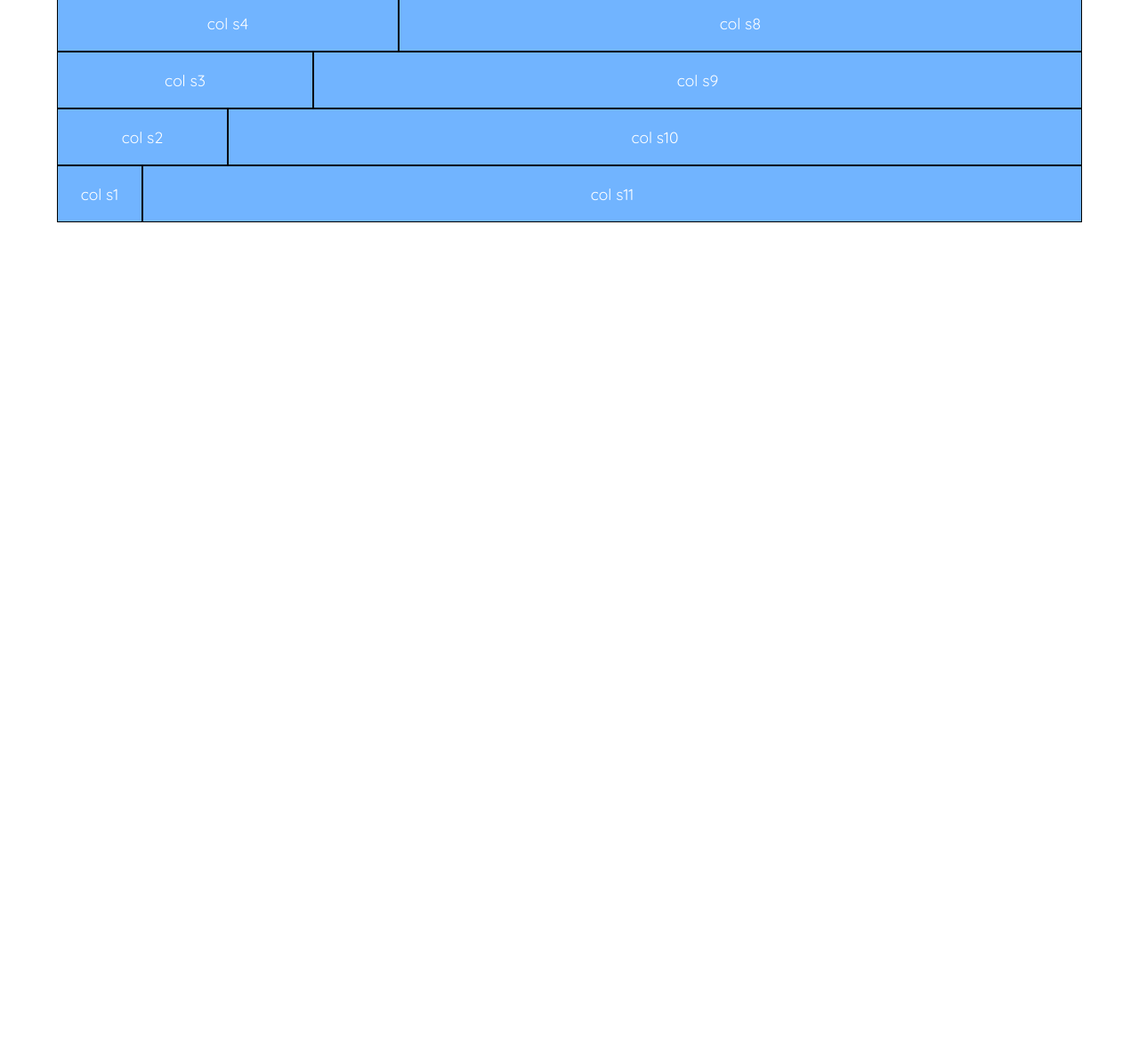
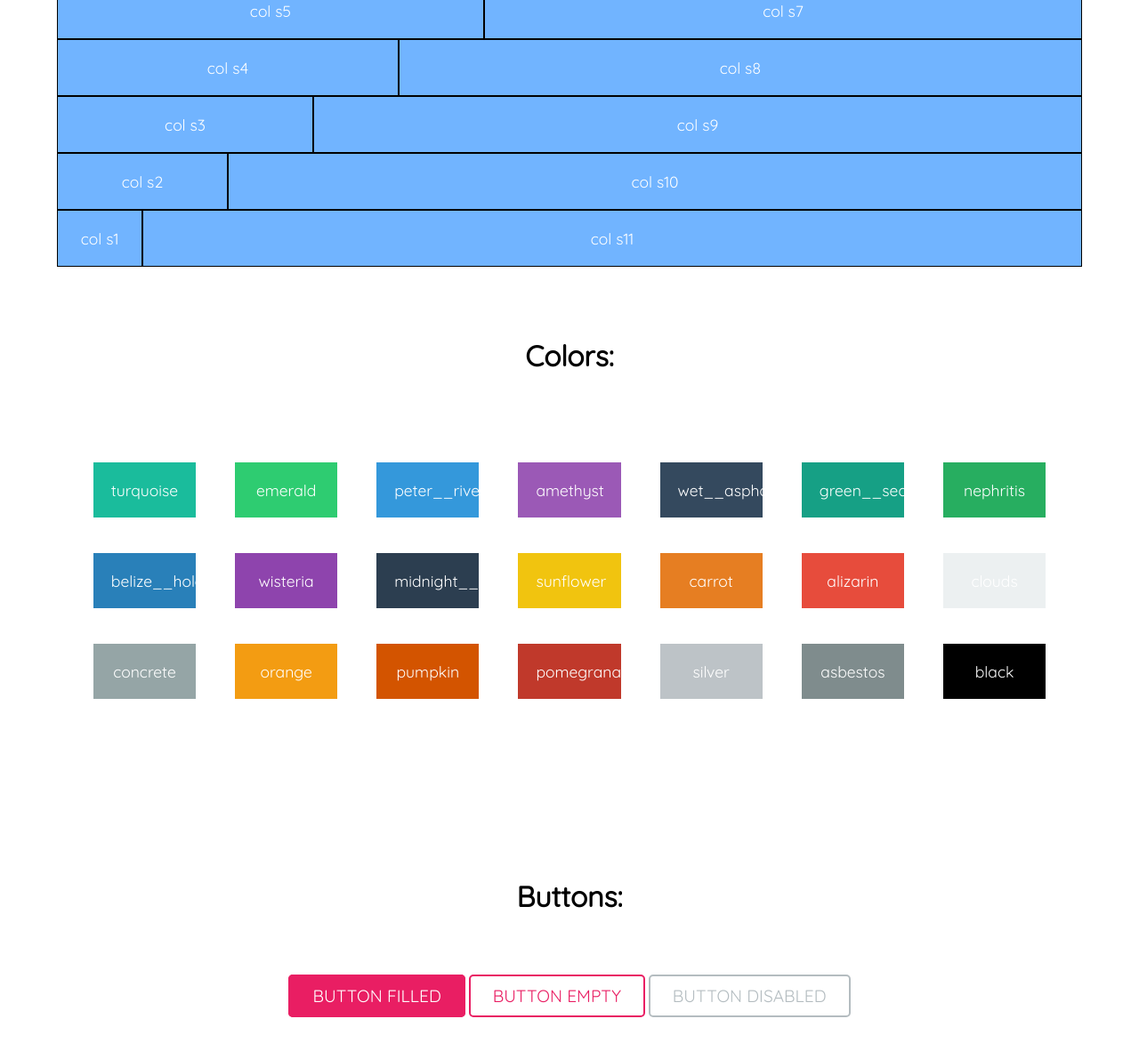
Before and after one commit to Mannhattan/breeze, a plain HTML site: page Index.html in a window 1280 px wide. Shown: the part 852-2034 px from the top of the page at 89% size. Before the commit the page ends 1152 px from the top, so only its background shows below. Drawn offline with Linux system fonts and the light colour scheme.

Commit message:
#12 Added flat colors and 3 buttons

```diff
--- a/Index.html
+++ b/Index.html
@@ -9,7 +9,7 @@
 	</head>
     <body>
         <div class="container__wide">
-            <h1>GRID:</h1>
+            <h1>Grid:</h1>
         </div>
 
         <div class="container__wide">
@@ -82,5 +82,44 @@
                 <div class="col s11"><p>col s11</p></div>
             </div>
         </div>
+
+        <div class="container__wide">
+            <h1>Colors:</h1>
+        </div>
+
+        <div class="container__wide">
+            <div class="container__inline turquoise"><p>turquoise</p></div>
+            <div class="container__inline emerald"><p>emerald</p></div>
+            <div class="container__inline peter__river"><p>peter__river</p></div>
+            <div class="container__inline amethyst"><p>amethyst</p></div>
+            <div class="container__inline wet__asphalt"><p>wet__asphalt</p></div>
+            <div class="container__inline green__sea"><p>green__sea</p></div>
+            <div class="container__inline nephritis"><p>nephritis</p></div>
+            <div class="container__inline belize__hole"><p>belize__hole</p></div>
+            <div class="container__inline wisteria"><p>wisteria</p></div>
+            <div class="container__inline midnight__blue"><p>midnight__blue</p></div>
+            <div class="container__inline sunflower"><p>sunflower</p></div>
+            <div class="container__inline carrot"><p>carrot</p></div>
+            <div class="container__inline alizarin"><p>alizarin</p></div>
+            <div class="container__inline clouds"><p>clouds</p></div>
+            <div class="container__inline concrete"><p>concrete</p></div>
+            <div class="container__inline orange"><p>orange</p></div>
+            <div class="container__inline pumpkin"><p>pumpkin</p></div>
+            <div class="container__inline pomegranate"><p>pomegranate</p></div>
+            <div class="container__inline silver"><p>silver</p></div>
+            <div class="container__inline asbestos"><p>asbestos</p></div>
+            <div class="container__inline black"><p>black</p></div>
+            <div class="container__inline white"><p>white</p></div>
+        </div>
+
+        <div class="container__wide">
+            <h1>Buttons:</h1>
+        </div>
+
+        <div class="container__wide">
+            <a href="#" class="button filled">Button filled</a>
+            <a href="#" class="button empty">Button empty</a>
+            <a href="#" class="button disabled">Button disabled</a>
+        </div>
     </body>
 </html>
--- a/components/_buttons.scss
+++ b/components/_buttons.scss
@@ -6,6 +6,7 @@
     border-radius: 5px;
     font-size: 1.2em;
     text-transform: uppercase;
+    text-decoration: none;
     transition: .5s ease-in-out;
 }
 
@@ -42,7 +43,3 @@
         background-color: $white;
     }
 }
-
-.rev {
-    float: right;
-}
--- a/layout/_containers.scss
+++ b/layout/_containers.scss
@@ -3,7 +3,9 @@
 	height: auto;
 	margin-left: auto;
 	margin-right: auto;
+	margin-top: 50px;
 	margin-bottom: 50px;
+	text-align: center;
 }
 
 .container__medium {
--- a/layout/_grid.scss
+++ b/layout/_grid.scss
@@ -4,7 +4,7 @@
 	margin-right: auto;
 	height: auto;
 	display: flex;
-	justify-content: flex-start;
+	justify-content: center;
 	flex-wrap: nowrap;
 	align-items: center;
 	overflow: hidden;
--- a/layout/_temp.scss
+++ b/layout/_temp.scss
@@ -17,3 +17,22 @@ p {
     border: 1px solid #000;
     padding: 20px;
 }
+
+
+a {
+    font-family: $font-quicksand;
+	font-size: 1.1em;
+	text-align: center;
+	font-weight: 100;
+}
+
+
+.container__inline {
+    display: inline-block;
+    width: 10%;
+    margin: 20px;
+
+    p {
+        border: none;
+    }
+}
--- a/settings/_colors.scss
+++ b/settings/_colors.scss
@@ -7,3 +7,76 @@ $accent-blue: #29B6F6;
 $accent-pink: #E91E63;
 $accent-amber: #FFC107;
 $accent-purple: #9C27B0;
+
+
+
+.turquoise {
+    background-color: #1abc9c !important;
+}
+.emerald {
+    background-color: #2ecc71 !important;
+}
+.peter__river {
+    background-color: #3498db !important;
+}
+.amethyst {
+    background-color: #9b59b6 !important;
+}
+.wet__asphalt {
+    background-color: #34495e !important;
+}
+
+.green__sea {
+    background-color: #16a085 !important;
+}
+.nephritis {
+    background-color: #27ae60 !important;
+}
+.belize__hole {
+    background-color: #2980b9 !important;
+}
+.wisteria {
+    background-color: #8e44ad !important;
+}
+.midnight__blue {
+    background-color: #2c3e50 !important;
+}
+
+.sunflower {
+    background-color: #f1c40f !important;
+}
+.carrot {
+    background-color: #e67e22 !important;
+}
+.alizarin {
+    background-color: #e74c3c !important;
+}
+.clouds {
+    background-color: #ecf0f1 !important;
+}
+.concrete {
+    background-color: #95a5a6 !important;
+}
+
+.orange {
+    background-color: #f39c12 !important;
+}
+.pumpkin {
+    background-color: #d35400 !important;
+}
+.pomegranate {
+    background-color: #c0392b !important;
+}
+.silver {
+    background-color: #bdc3c7 !important;
+}
+.asbestos {
+    background-color: #7f8c8d !important;
+}
+
+.black {
+    background-color: #000 !important;
+}
+.white {
+    background-color: #fff !important;
+}
```
Also changed, not shown: main.css, 2 other files.
